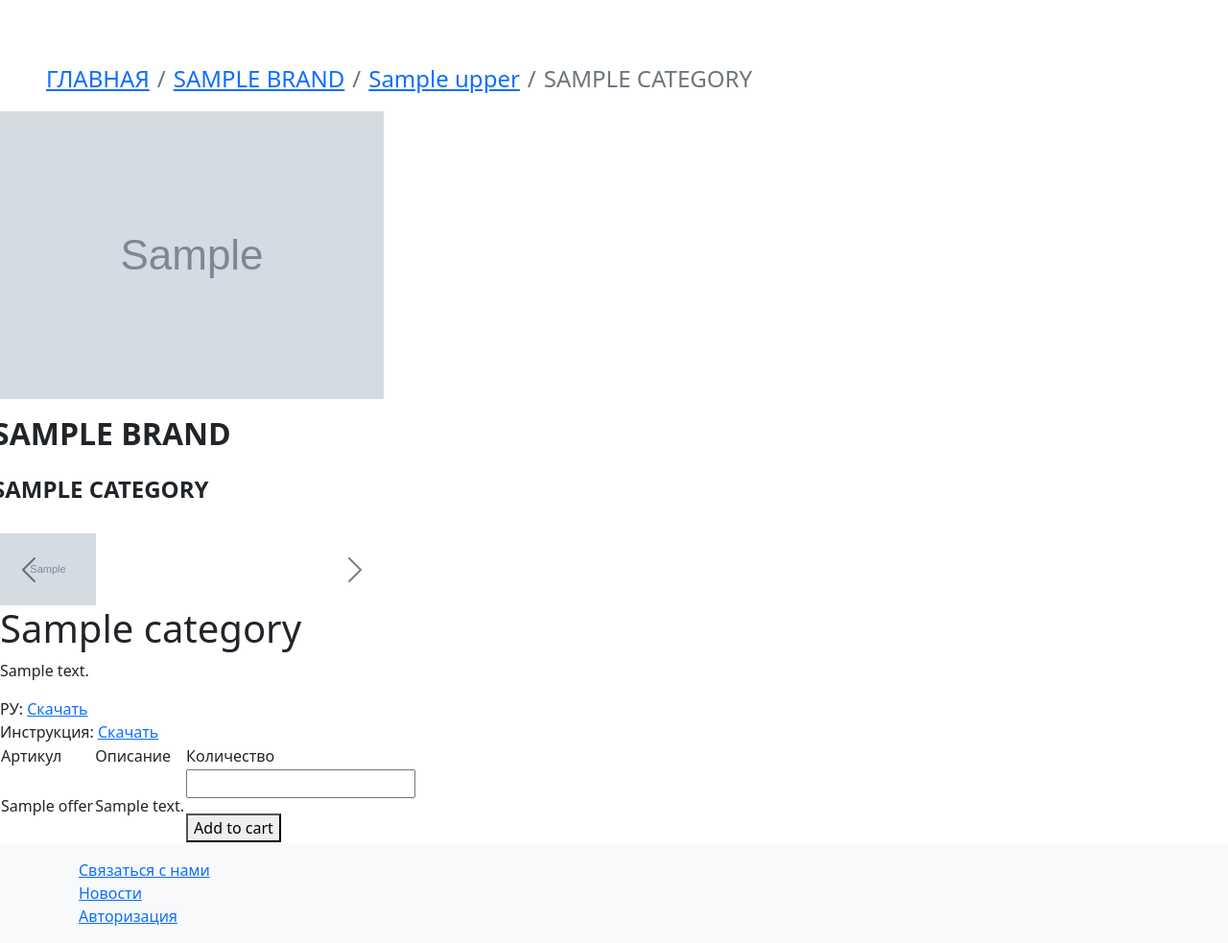
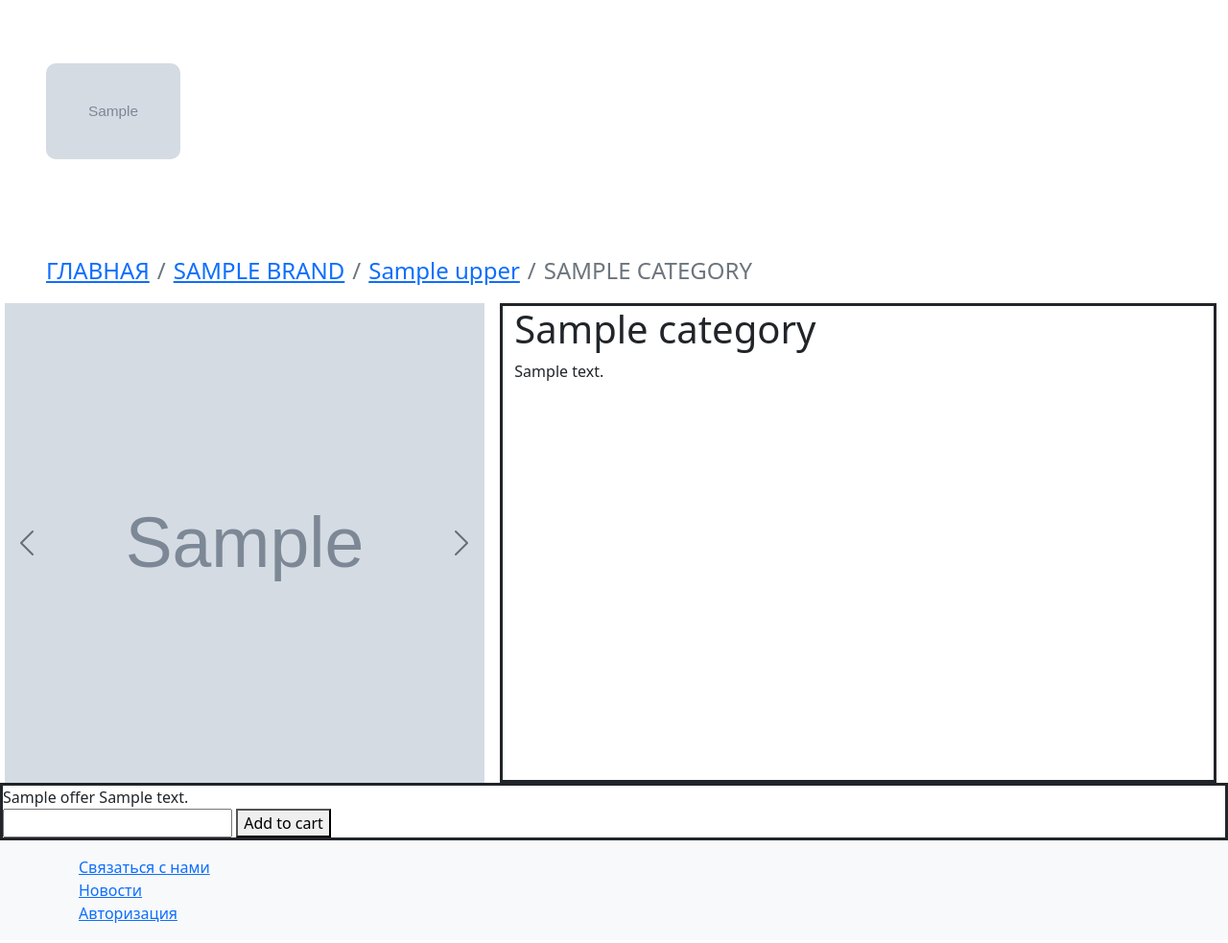
Before and after one commit to MegaKenga/nda2024, a Django app: template catalog/templates/catalog/offer.html in a window 1280 px wide. Shown: the part 73-1056 px from the top of the page at 96% size. After the commit the page ends 1035 px from the top, so only its background shows below. Run offline with Django 5.2, Linux system fonts and the light colour scheme; tables that the repository leaves empty hold one stand-in row (values such as "Sample post"); the template is opened without the code that fills it: values that come from a table or form of the project are taken from there, most other values are stand-ins (such as "Sample title", 1, 10 or a date in 2020); grey boxes marked "Sample" are stand-in pictures; parts of the project's set-up code (start-up, migrations or seed data) failed here and were passed over; some libraries are stand-ins or nearby versions.

Commit message:
work on offers page

```diff
--- a/catalog/templates/catalog/offer.html
+++ b/catalog/templates/catalog/offer.html
@@ -2,69 +2,51 @@
 {% load static %}
 {% block title %}<title>{{ category.name }}</title>{% endblock %}
 {% block content %}
-<div>
+
+{% include 'catalog/components/banner.html' %}
+
 {% include 'catalog/components/breadcrumbs.html' %}
-    <dl class="row">
-        <dd class="col-sm-9">
-            {% if not brand.logo %}
-                <img src="{% get_media_prefix %}default.jpg" height="100" width="140">
-            {% else %}
-                <img src="{{ brand.logo.url }}">
-            {% endif %}
-        </dd>
-        <dd class="col-sm-8 p-1 fs-2 fw-bold text-uppercase"> {{ brand.name }}</dd>
-        <dd class="col-sm-8 p-1 fs-4 fw-bold text-uppercase"> {{ category.name }}</dd>
-    </dl>
-    <div style="display: inline-block">
-        <div id="carousel-card" class="carousel carousel-dark slide" >
+
+<div class="row">
+    <div class="row row-cols-2">
+        <div id="carouselOffer" class="col-sm-5 carousel carousel-dark slide" data-bs-ride="carousel">
             <div class="carousel-inner">
                 {% for image in images %}
-                    <div class="carousel-item {% if forloop.counter == 1 %}active{% endif %}">
-                        <img src="{{ image }}" class="d-block w-25" alt="...">
+                    <div class="carousel-item {% if forloop.counter == 1 %}active{% endif %} text-center">
+                        <img src="{{ image }}" height="500" width="500" alt="...">
                     </div>
                 {% endfor %}
             </div>
-            <button class="carousel-control-prev" type="button" data-bs-target="#carousel-card" data-bs-slide="prev">
+            <button class="carousel-control-prev" type="button" data-bs-target="#carouselOffer" data-bs-slide="prev">
                 <span class="carousel-control-prev-icon" aria-hidden="true"></span>
                 <span class="visually-hidden">Previous</span>
             </button>
-            <button class="carousel-control-next" type="button" data-bs-target="#carousel-card" data-bs-slide="next">
+            <button class="carousel-control-next" type="button" data-bs-target="#carouselOffer" data-bs-slide="next">
                 <span class="carousel-control-next-icon" aria-hidden="true"></span>
                 <span class="visually-hidden">Next</span>
             </button>
         </div>
+        <div class="col-sm-7" style="border: solid">
+            <div>
                 <h1>{{ category.name }}</h1>
                 <p>{{ category.description }}</p>
-        {% for certificate in certificates %}
-            <div>РУ: <a href='{{ certificate }}'>Скачать</a></div>
-        {% endfor %}
-        {% if category.instruction %}
-            <div>Инструкция: <a href='{{ category.instruction.url }}'>Скачать</a></div>
-        {% endif %}
             </div>
-    <div>
-        <table>
-            <tbody>
-            <tr>
-                <td>Артикул</td>
-                <td>Описание</td>
-                <td class=><span>Количество</span></td>
-            </tr>
+        </div>
+    </div>
+</div>
+<div class="row">
+    <div class="d-flex flex-row flex-wrap row-cols-1">
+        <div class="col" style="border: solid">
             {% for offer in offers %}
-                <tr>
-                    <td>{{ offer.name }}</td>
-                    <td >{{ offer.description}}</td>
-                    <td>
+                {{ offer.name }}
+                {{ offer.description}}
                 <form action="{% url 'cart_add' offer_id=offer.pk %}" method='post'>
-                            {{ cart_product_form.as_p }}
+                    {{ cart_product_form.quantity }}
                     {% csrf_token %}
                     <button type='submit'>Add to cart</button>
                 </form>
-                    </td>
-                </tr>
             {% endfor %}
-            </tbody>
-        </table>
+        </div>
     </div>
 </div>
 
--- a/core/templates/core/components/advertisement_on_main.html
+++ b/core/templates/core/components/advertisement_on_main.html
@@ -21,7 +21,7 @@
                     </div>
                     <div class="col-auto">
                         {% thumbnail ad.advert_image "450x550" as im %}
-                            <img src="{{ im.url }}" alt="...">
+                            <img src="{{ im.url }}" alt="..." style="height: 450px">
                         {% endthumbnail %}
                     </div>
                 </div>
--- a/core/templates/core/components/brands_tab.html
+++ b/core/templates/core/components/brands_tab.html
@@ -1,4 +1,5 @@
 {% load static %}
+
 <div class="row row-cols-1 row-cols-sm-1 row-cols-md-2 row-cols-lg-3 row-cols-xl-4 row-cols-xxl-5 mt-1 g-2 g-lg-3 gy-4" >
     {% for brand in brands %}
         <div class="col">
@@ -7,7 +8,7 @@
                         {% if not brand.logo %}
                             <img src="{% get_media_prefix %}default.jpg" class="card-img nda-card-image">
                         {% else %}
-                                <img src="{{ brand.logo.url }}" class="card-img nda-card-image">
+                            <img src="{{ brand.logo.url }}" class="card-img nda-card-image">
                         {% endif %}
                         <div class="card-img-overlay">
                             <div class="nda-card-overlay position-absolute mb-0 top-0 bottom-0 start-0 end-0">
```
Also changed, not shown: core/static/custom/css/custom.css (line endings or trailing spaces). Lines whose indentation alone changed are shown as unchanged.
